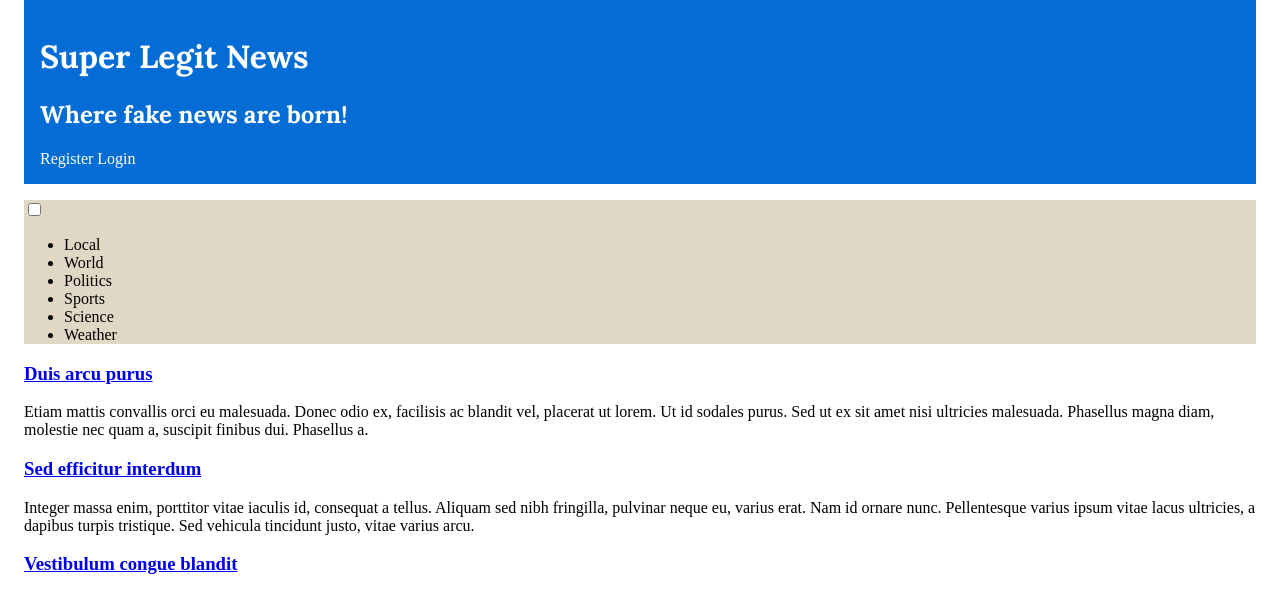
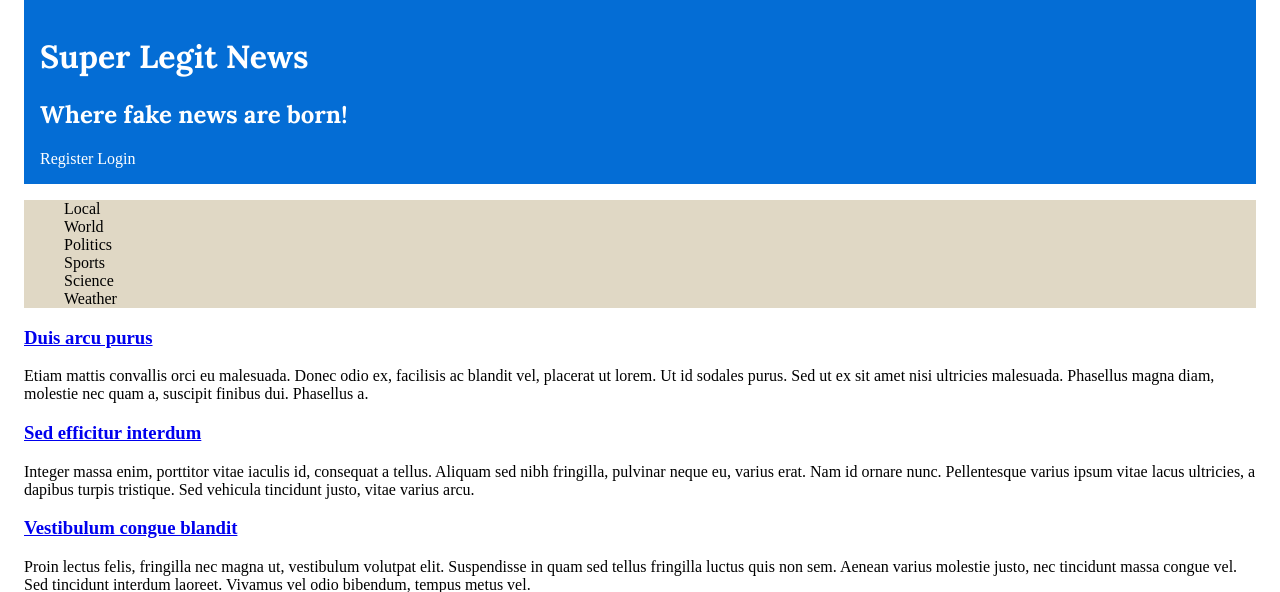
Before and after one commit to Fabio-A-Sa/Y2S2-LinguagensTecnologiasWeb, a PHP site: page /item.html in a window 1280 px wide. Shown: the part 25-617 px from the top of the page. Run offline with PHP 8.4, Linux system fonts and the light colour scheme.

Commit message:
more topics

```diff
--- a/Exercises/Ficha 2 - CSS/style.css
+++ b/Exercises/Ficha 2 - CSS/style.css
@@ -3,6 +3,10 @@
 body {
     padding: 1em;
     background-color: white;
+}
+
+.hamburger, #hamburger {
+    display: none;
 }
 
 header a, #menu a {
@@ -37,3 +41,13 @@ section:hover {
     background-color: rgb(224, 216, 197);
     margin: 1em 0em 1em;
 }
+
+#menu ul {
+    list-style-type:none;
+}
+
+#menu:nth-child(1) {
+    padding: 2em;
+    margin: 1em;
+    border-color: red green blue;
+}
```
